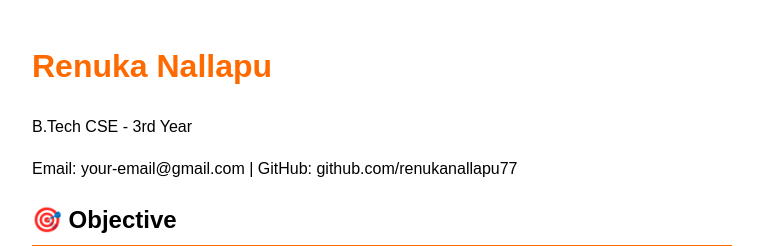
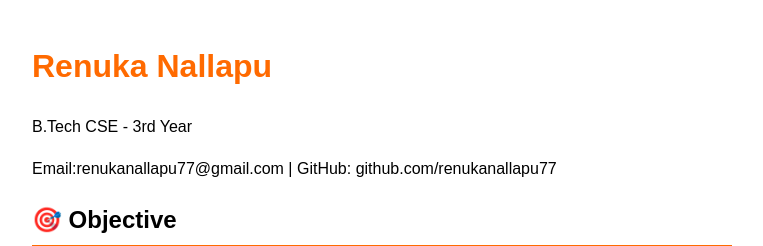
Before and after one commit to renukanallapu77/portfolio, a plain HTML site: page resume.html in a window 1280 px wide. Shown: the top 246 px of the page, without its empty margins (258-1021 px from the left). Drawn offline with Linux system fonts and the light colour scheme.

Commit message:
Update email address in resume.html

```diff
--- a/resume.html
+++ b/resume.html
@@ -12,7 +12,7 @@ a.btn{background:#ff6a00;color:white;padding:10px 20px;text-decoration:none;bord
 <body>
 <h1>Renuka Nallapu</h1>
 <p>B.Tech CSE - 3rd Year </p>
-<p>Email: your-email@gmail.com | GitHub: github.com/renukanallapu77</p>
+<p>Email:renukanallapu77@gmail.com | GitHub: github.com/renukanallapu77</p>
 
 <h2>🎯 Objective</h2>
 <p>Passionate CSE student looking for internship opportunities in Python Development and full stack development.</p>
```
